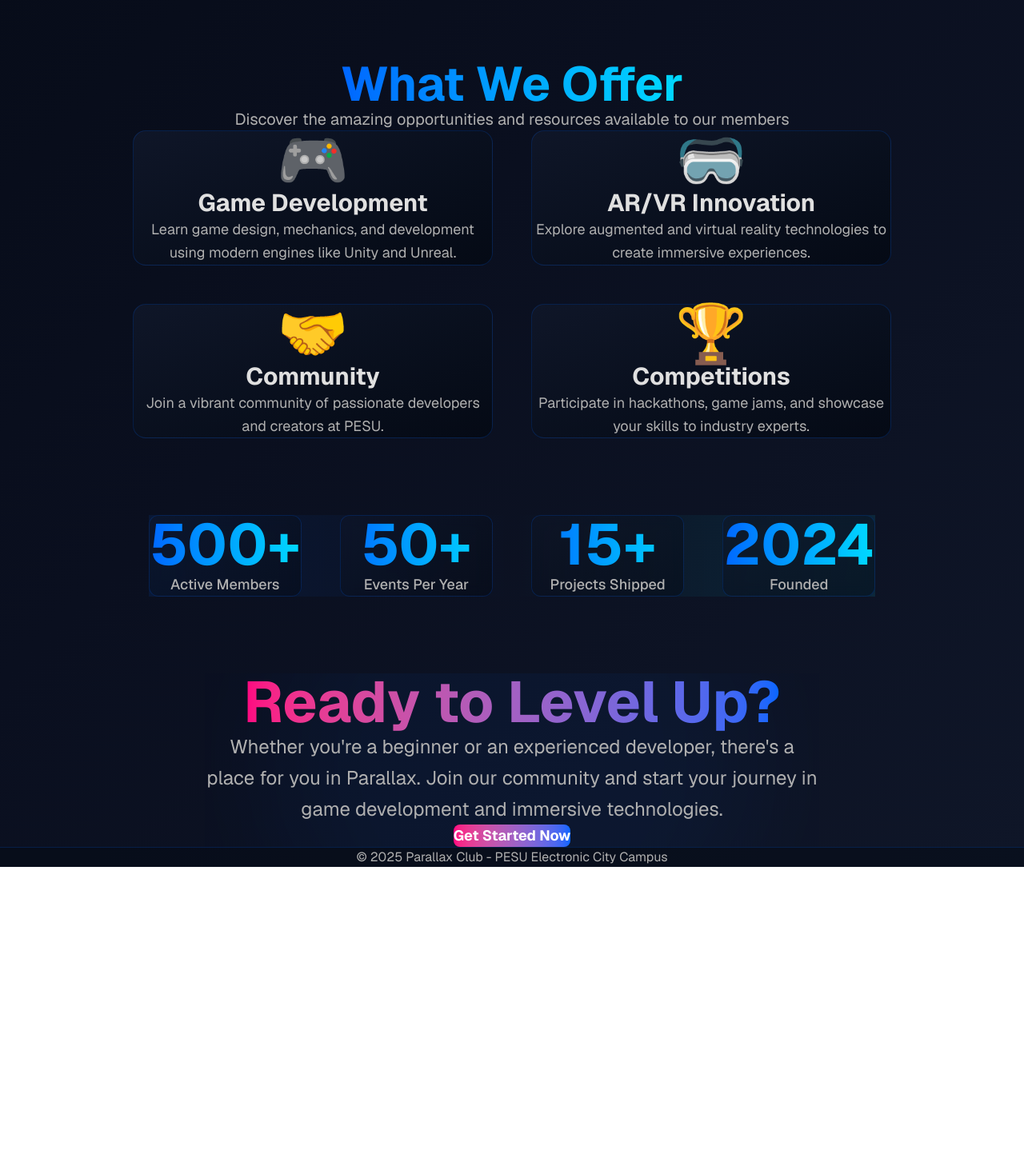
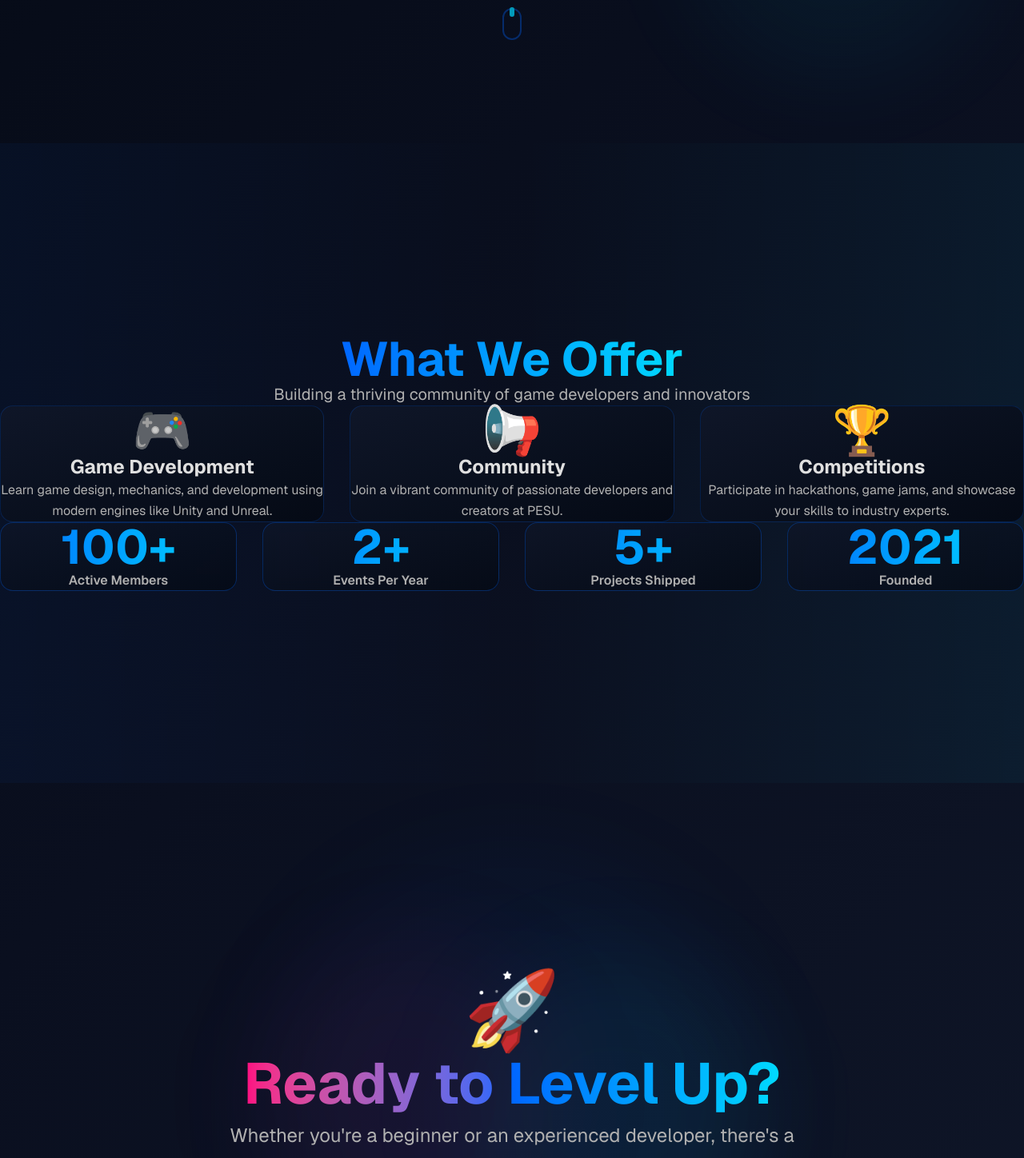
Before and after one commit to Parallax-PESU/parallax-website, a Next.js app: page / in a window 1280 px wide. Shown: the part 662-2110 px from the top of the page at 80% size. Before the commit the page ends 1746 px from the top, so only its background shows below. Built offline with nearby package versions, Linux system fonts and the light colour scheme.

Commit message:
lot of work still left

```diff
--- a/app/api/calendar-events/route.ts
+++ b/app/api/calendar-events/route.ts
@@ -0,0 +1,33 @@
+import { NextResponse } from 'next/server';
+
+export async function GET() {
+  // Sample calendar events data
+  const events = [
+    {
+      id: 1,
+      date: 'Nov 15, 2024',
+      title: 'Game Dev Workshop: Unity Basics',
+      time: '6:00 PM - 8:00 PM',
+      location: 'Lab Block, Room 201',
+      category: 'Workshop',
+    },
+    {
+      id: 2,
+      date: 'Nov 22, 2024',
+      title: 'AR/VR Showcase Demo',
+      time: '4:00 PM - 6:00 PM',
+      location: 'Main Auditorium',
+      category: 'Demo',
+    },
+    {
+      id: 3,
+      date: 'Dec 1-3, 2024',
+      title: 'Winter Game Jam 2024',
+      time: 'Full Day Event',
+      location: 'Club Room & Online',
+      category: 'Hackathon',
+    },
+  ];
+
+  return NextResponse.json(events);
+}
--- a/app/page.tsx
+++ b/app/page.tsx
@@ -10,12 +10,7 @@ export default function Home() {
       description: 'Learn game design, mechanics, and development using modern engines like Unity and Unreal.',
     },
     {
-      icon: '🥽',
-      title: 'AR/VR Innovation',
-      description: 'Explore augmented and virtual reality technologies to create immersive experiences.',
-    },
-    {
-      icon: '🤝',
+      icon: '📢',
       title: 'Community',
       description: 'Join a vibrant community of passionate developers and creators at PESU.',
     },
@@ -26,13 +21,20 @@ export default function Home() {
     },
   ];
 
+  const stats = [
+    { number: '100+', label: 'Active Members' },
+    { number: '2+', label: 'Events Per Year' },
+    { number: '5+', label: 'Projects Shipped' },
+    { number: '2021', label: 'Founded' },
+  ];
+
   return (
     <>
       <Navbar />
-      <main className="min-h-screen">
-        <div className="flex flex-col items-center gap-16 sm:gap-20 lg:gap-24">
+      <main className="min-h-screen flex justify-center snap-y snap-mandatory overflow-y-scroll scroll-smooth">
+        <div className="w-full max-w-7xl mx-auto flex flex-col items-center">
         {/* Hero Section */}
-        <section className="relative min-h-[75vh] flex flex-col items-center justify-center px-4 sm:px-6 lg:px-8 py-16 sm:py-20 lg:py-24 overflow-hidden">
+        <section className="relative min-h-screen w-full flex flex-col items-center justify-center px-4 sm:px-6 lg:px-8 py-16 sm:py-20 lg:py-24 overflow-hidden snap-start snap-always">
           {/* Animated background elements */}
           <div className="absolute inset-0 overflow-hidden pointer-events-none">
             <div className="absolute top-20 left-10 w-96 h-96 bg-[#0066ff]/10 rounded-full blur-3xl animate-pulse" />
@@ -81,34 +83,54 @@ export default function Home() {
           </div>
         </section>
 
-        {/* Features Section */}
-        <section className="px-4 sm:px-6 lg:px-8 py-16 sm:py-20 lg:py-24 relative">
-          <div className="max-w-7xl mx-auto">
-            <div className="text-center mb-16 sm:mb-20 lg:mb-24">
+        {/* What We Offer & Impact Section */}
+        <section className="min-h-screen w-full px-4 sm:px-6 lg:px-8 py-16 sm:py-20 lg:py-24 relative flex items-center snap-start snap-always">
+          <div className="absolute inset-0 bg-gradient-to-r from-[#0066ff]/5 via-transparent to-[#00d9ff]/5" />
+
+          <div className="w-full relative z-10 py-10">
+            <div className="text-center mb-10 sm:mb-16 lg:mb-20 ">
               <h2 className="text-4xl sm:text-5xl md:text-6xl font-bold mb-6">
                 <span className="bg-gradient-to-r from-[#0066ff] to-[#00d9ff] bg-clip-text text-transparent">
                   What We Offer
                 </span>
               </h2>
-              <p className="text-lg sm:text-xl text-[#b0b0b0] w-full mx-auto">
-                Discover the amazing opportunities and resources available to our members
+              <p className="text-lg sm:text-xl text-[#b0b0b0] mx-auto">
+                Building a thriving community of game developers and innovators
               </p>
             </div>
 
-            <div className="grid sm:grid-cols-2 gap-8 lg:gap-12 max-w-6xl mx-auto place-items-center">
+            {/* Features Grid */}
+            <div className="grid grid-cols-1 md:grid-cols-3 gap-6 lg:gap-8 mx-auto mb-16 sm:mb-20 lg:mb-24">
               {features.map((feature, index) => (
                 <div
                   key={index}
-                  className="group p-10 lg:p-12 rounded-2xl bg-gradient-to-br from-[#0f1628] to-[#050a15] border border-[#0066ff]/20 hover:border-[#00d9ff]/50 transition-all duration-500 hover:shadow-2xl hover:shadow-[#0066ff]/20 hover:-translate-y-2 text-center"
+                  className="group p-8 lg:p-10 rounded-2xl bg-gradient-to-br from-[#0f1628] to-[#050a15] border border-[#0066ff]/20 hover:border-[#00d9ff]/50 transition-all duration-500 hover:shadow-2xl hover:shadow-[#0066ff]/20 hover:-translate-y-2 text-center"
                 >
-                  <div className="text-6xl lg:text-7xl mb-6 group-hover:scale-110 transition-transform duration-500">
+                  <div className="text-5xl lg:text-6xl mb-5 group-hover:scale-110 transition-transform duration-500">
                     {feature.icon}
                   </div>
-                  <h3 className="text-2xl lg:text-3xl font-bold text-[#e0e0e0] mb-4 group-hover:text-[#00d9ff] transition-colors duration-300">
+                  <h3 className="text-xl lg:text-2xl font-bold text-[#e0e0e0] mb-3 group-hover:text-[#00d9ff] transition-colors duration-300">
                     {feature.title}
                   </h3>
-                  <p className="text-[#b0b0b0] leading-relaxed text-base lg:text-lg max-w-md mx-auto">
+                  <p className="text-[#b0b0b0] leading-relaxed text-sm lg:text-base">
                     {feature.description}
+                  </p>
+                </div>
+              ))}
+            </div>
+
+            {/* Stats Grid */}
+            <div className="grid grid-cols-2 lg:grid-cols-4 gap-6 lg:gap-8 mx-auto">
+              {stats.map((stat, index) => (
+                <div
+                  key={index}
+                  className="text-center p-6 lg:p-8 rounded-2xl bg-gradient-to-br from-[#0f1628]/80 to-[#050a15]/80 border border-[#0066ff]/30 backdrop-blur-sm hover:border-[#00d9ff]/50 transition-all duration-500 hover:-translate-y-2 hover:shadow-xl hover:shadow-[#0066ff]/20"
+                >
+                  <div className="text-4xl sm:text-5xl lg:text-6xl font-bold bg-gradient-to-r from-[#0066ff] to-[#00d9ff] bg-clip-text text-transparent mb-3">
+                    {stat.number}
+                  </div>
+                  <p className="text-[#b0b0b0] font-semibold text-xs sm:text-sm lg:text-base">
+                    {stat.label}
                   </p>
                 </div>
               ))}
@@ -116,47 +138,28 @@ export default function Home() {
           </div>
         </section>
 
-        {/* Stats Section */}
-        <section className="px-4 sm:px-6 lg:px-8 py-16 sm:py-20 lg:py-24 relative overflow-hidden">
-          <div className="absolute inset-0 bg-gradient-to-r from-[#0066ff]/10 via-transparent to-[#00d9ff]/10" />
-          <div className="max-w-7xl mx-auto relative z-10">
-            <div className="grid grid-cols-2 md:grid-cols-4 gap-8 lg:gap-12">
-              <div className="text-center p-8 lg:p-10 rounded-xl bg-gradient-to-br from-[#0f1628]/50 to-[#050a15]/50 border border-[#0066ff]/20 backdrop-blur-sm">
-                <div className="text-5xl sm:text-6xl lg:text-7xl font-bold bg-gradient-to-r from-[#0066ff] to-[#00d9ff] bg-clip-text text-transparent mb-4">500+</div>
-                <p className="text-[#b0b0b0] font-medium text-sm sm:text-base lg:text-lg">Active Members</p>
-              </div>
-              <div className="text-center p-8 lg:p-10 rounded-xl bg-gradient-to-br from-[#0f1628]/50 to-[#050a15]/50 border border-[#0066ff]/20 backdrop-blur-sm">
-                <div className="text-5xl sm:text-6xl lg:text-7xl font-bold bg-gradient-to-r from-[#0066ff] to-[#00d9ff] bg-clip-text text-transparent mb-4">50+</div>
-                <p className="text-[#b0b0b0] font-medium text-sm sm:text-base lg:text-lg">Events Per Year</p>
-              </div>
-              <div className="text-center p-8 lg:p-10 rounded-xl bg-gradient-to-br from-[#0f1628]/50 to-[#050a15]/50 border border-[#0066ff]/20 backdrop-blur-sm">
-                <div className="text-5xl sm:text-6xl lg:text-7xl font-bold bg-gradient-to-r from-[#0066ff] to-[#00d9ff] bg-clip-text text-transparent mb-4">15+</div>
-                <p className="text-[#b0b0b0] font-medium text-sm sm:text-base lg:text-lg">Projects Shipped</p>
-              </div>
-              <div className="text-center p-8 lg:p-10 rounded-xl bg-gradient-to-br from-[#0f1628]/50 to-[#050a15]/50 border border-[#0066ff]/20 backdrop-blur-sm">
-                <div className="text-5xl sm:text-6xl lg:text-7xl font-bold bg-gradient-to-r from-[#0066ff] to-[#00d9ff] bg-clip-text text-transparent mb-4">2024</div>
-                <p className="text-[#b0b0b0] font-medium text-sm sm:text-base lg:text-lg">Founded</p>
-              </div>
-            </div>
-          </div>
-        </section>
-
         {/* CTA Section */}
-        <section className="px-4 sm:px-6 lg:px-8 py-16 sm:py-20 lg:py-24 relative">
+        <section className="min-h-screen w-full px-4 sm:px-6 lg:px-8 py-16 sm:py-20 lg:py-24 relative flex items-center justify-center snap-start snap-always">
           <div className="absolute inset-0 overflow-hidden pointer-events-none">
             <div className="absolute top-1/2 left-1/2 -translate-x-1/2 -translate-y-1/2 w-[600px] h-[600px] bg-[#0066ff]/5 rounded-full blur-3xl" />
+            <div className="absolute top-1/4 left-1/4 w-96 h-96 bg-[#ff0080]/5 rounded-full blur-3xl" />
+            <div className="absolute bottom-1/4 right-1/4 w-96 h-96 bg-[#00d9ff]/5 rounded-full blur-3xl" />
           </div>
-          <div className="max-w-4xl mx-auto text-center relative z-10">
-            <h2 className="text-4xl sm:text-5xl md:text-6xl lg:text-7xl font-bold mb-8">
-              <span className="bg-gradient-to-r from-[#ff0080] to-[#0066ff] bg-clip-text text-transparent">
+
+          <div className="max-w-4xl text-center relative z-10">
+            <div className="mb-8">
+              <span className="text-6xl sm:text-7xl lg:text-8xl">🚀</span>
+            </div>
+            <h2 className="text-4xl sm:text-5xl md:text-6xl lg:text-7xl font-bold mb-8 leading-tight">
+              <span className="bg-gradient-to-r from-[#ff0080] via-[#0066ff] to-[#00d9ff] bg-clip-text text-transparent">
                 Ready to Level Up?
               </span>
             </h2>
-            <p className="text-lg sm:text-xl md:text-2xl text-[#b0b0b0] mb-12 max-w-3xl mx-auto leading-relaxed">
+            <p className="text-base sm:text-lg md:text-xl lg:text-2xl text-[#b0b0b0] mb-12 max-w-3xl mx-auto leading-relaxed px-4">
               Whether you&apos;re a beginner or an experienced developer, there&apos;s a place for you in Parallax.
               Join our community and start your journey in game development and immersive technologies.
             </p>
-            <Link href="/contact" className="inline-block px-12 py-5 bg-gradient-to-r from-[#ff0080] to-[#0066ff] text-white font-bold rounded-lg hover:shadow-2xl hover:shadow-[#ff0080]/50 transition-all duration-300 transform hover:scale-105 text-lg">
+            <Link href="/contact" className="inline-block px-10 py-4 lg:px-12 lg:py-5 bg-gradient-to-r from-[#ff0080] to-[#0066ff] text-white font-bold rounded-lg hover:shadow-2xl hover:shadow-[#ff0080]/50 transition-all duration-300 transform hover:scale-105 text-base lg:text-lg">
               Get Started Now
             </Link>
           </div>
```
Also changed, not shown: app/about/page.tsx (+14 -17 lines), app/calendar/page.tsx (+44 -35 lines), app/contact/page.tsx (+21 -18 lines), app/resources/page.tsx (+18 -8 lines), app/team/page.tsx (+19 -16 lines).
